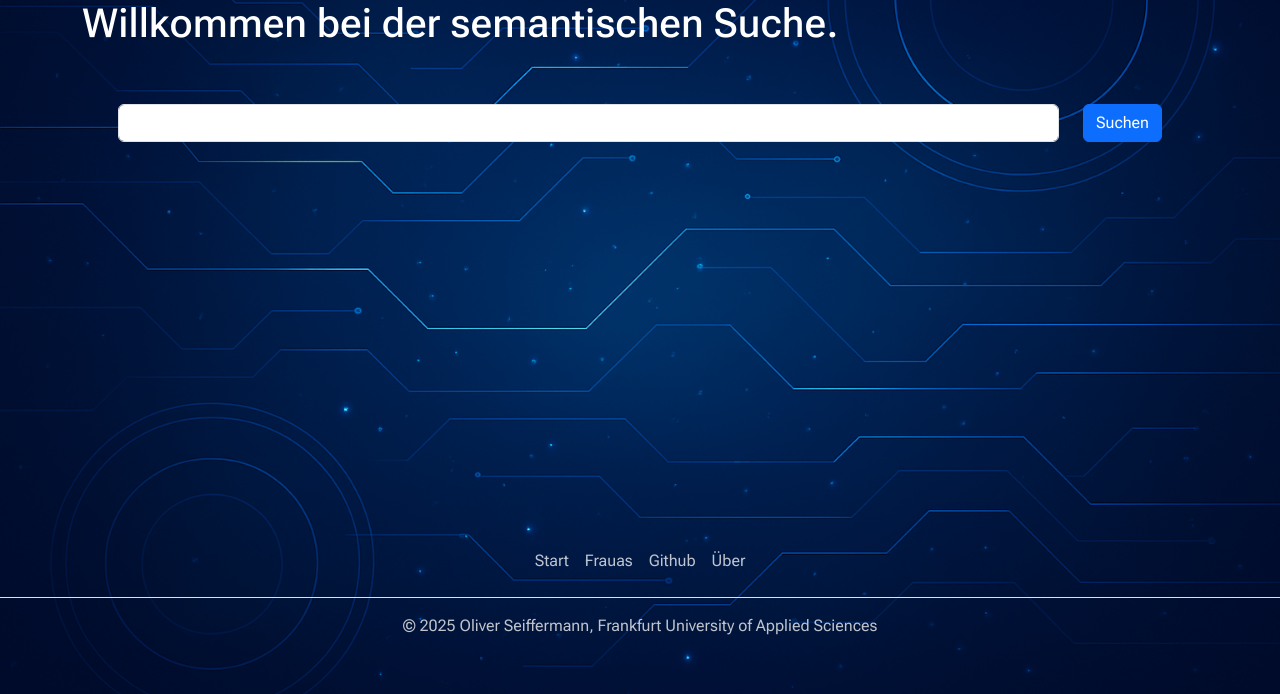
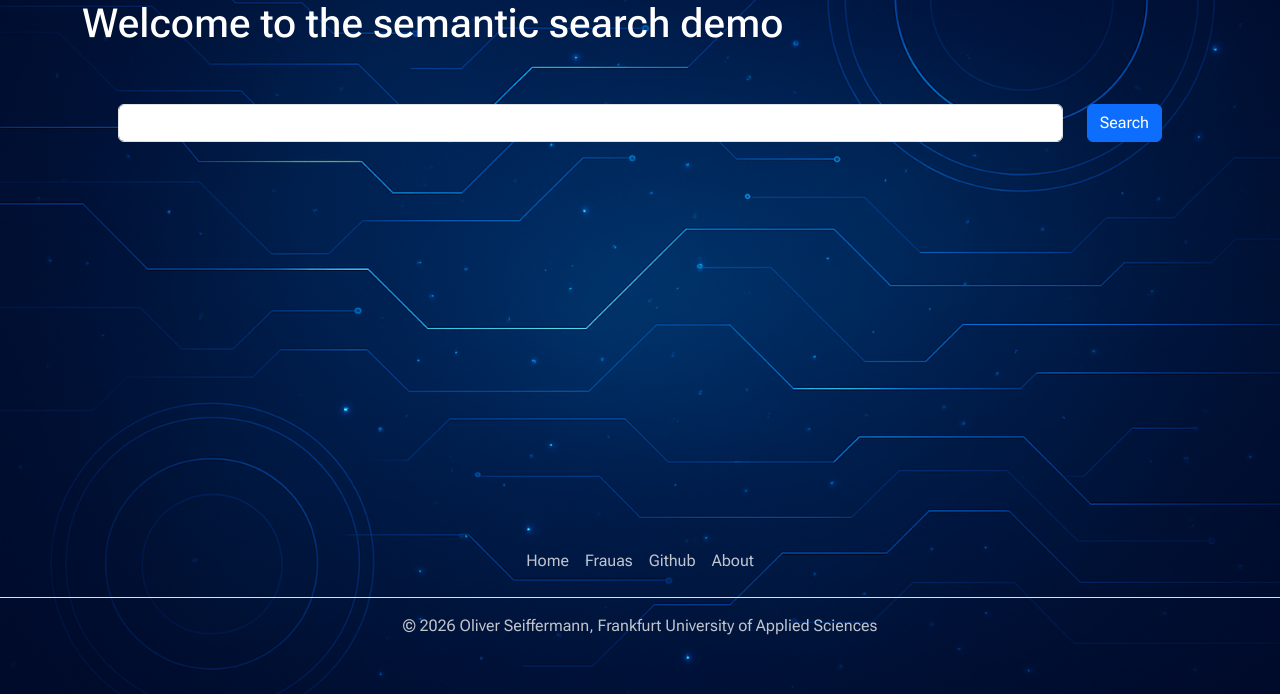
Before and after one commit to c0lider/semantic-search, a PHP site: template templates/documents/index.html.twig in a window 1280 px wide. Shown: the part 106-800 px from the top of the page. Run offline with PHP 8.4, Linux system fonts and the light colour scheme; the template is opened without the code that fills it, so the values that code supplies are empty; style sheets or scripts are compiled from the project's sources; some libraries are stand-ins or nearby versions.

Commit message:
chore: change website texts to english

```diff
--- a/templates/documents/index.html.twig
+++ b/templates/documents/index.html.twig
@@ -7,7 +7,7 @@
         <div class="row">
             <div class="col-12">
                 <h1>
-                    Willkommen bei der semantischen Suche.
+                    Welcome to the semantic search demo
                 </h1>
             </div>
         </div>
@@ -17,7 +17,7 @@
 
                 <form id="search-form" role="search" class="d-flex gap-3">
                     <input id="search-input" class="form-control me-2 text-black" type="search" aria-label="Search">
-                    <button class="btn btn-primary" type="submit">Suchen</button>
+                    <button class="btn btn-primary" type="submit">Search</button>
                 </form>
 
             </div>
--- a/templates/partials/footer.html.twig
+++ b/templates/partials/footer.html.twig
@@ -2,12 +2,12 @@
 
 <footer class="py-3 my-4">
     <ul class="nav justify-content-center border-bottom pb-3 mb-3">
-        <li class="nav-item"><a href="/" class="nav-link px-2 text-body-secondary">Start</a></li>
+        <li class="nav-item"><a href="/" class="nav-link px-2 text-body-secondary">Home</a></li>
         <li class="nav-item"><a href="https://www.frankfurt-university.de/" class="nav-link px-2 text-body-secondary">Frauas</a></li>
         <li class="nav-item"><a href="https://github.com/c0lider/semantic-search/branches" class="nav-link px-2 text-body-secondary">Github</a></li>
 {#        TODO: create about page and add link here#}
-        <li class="nav-item"><a href="#" class="nav-link px-2 text-body-secondary">Über</a></li>
+        <li class="nav-item"><a href="#" class="nav-link px-2 text-body-secondary">About</a></li>
     </ul>
 
-    <p class="text-center text-body-secondary">© 2025 Oliver Seiffermann, Frankfurt University of Applied Sciences</p>
+    <p class="text-center text-body-secondary">© 2026 Oliver Seiffermann, Frankfurt University of Applied Sciences</p>
 </footer>
```
